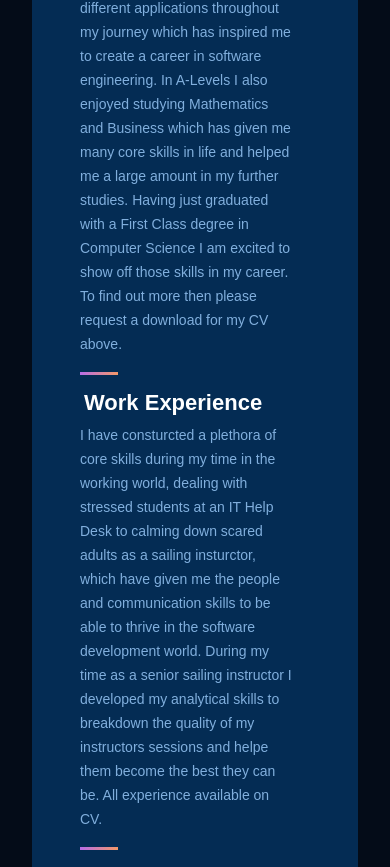
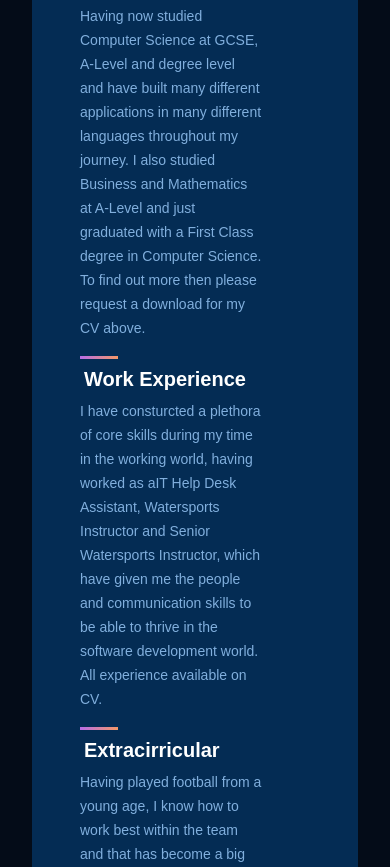
Before and after one commit to MartinPezet/portfolio-website, a React (Create React App) app in the folder client/: page / in a window 390 px wide. Shown: the part 2050-2917 px from the top of the page. Built offline with nearby package versions, Linux system fonts and the light colour scheme.

Commit message:
Changed some small styles and content for about

```diff
--- a/client/src/components/about/about.css
+++ b/client/src/components/about/about.css
@@ -15,7 +15,7 @@
 
 .aboutTitle h1 {
     padding: 0.25rem;
-    font-size: 28px;
+    font-size: 24px;
     line-height: 40px;
     font-weight: 700;
     color: #fff;
@@ -25,8 +25,6 @@
     width: 38px;
     height: 3px;
     background: var(--gradientBar);
-
-    margin-bottom: 0.5rem;
 }
 
 .aboutText{
@@ -35,7 +33,7 @@
 }
 
 .aboutText p {
-    padding-right: 1rem;
+    padding-right: 3rem;
 
     font-size: 14px;
     font-weight: 300;
--- a/client/src/containers/aboutMe/AboutMe.js
+++ b/client/src/containers/aboutMe/AboutMe.js
@@ -15,9 +15,9 @@ const AboutMe = () => {
         <a className="gradientText" href="#downloadCV">Request CV</a>
       </div>
       <div className="aboutMeContent">
-        <About title="Education" text="I have now studied Computer Science at GCSE, A-Level and degree level and have built many different applications throughout my journey which has inspired me to create a career in software engineering. In A-Levels I also enjoyed studying Mathematics and Business which has given me many core skills in life and helped me a large amount in my further studies. Having just graduated with a First Class degree in Computer Science I am excited to show off those skills in my career. To find out more then please request a download for my CV above." />
-        <About title="Work Experience" text="I have consturcted a plethora of core skills during my time in the working world, dealing with stressed students at an IT Help Desk to calming down scared adults as a sailing insturctor, which have given me the people and communication skills to be able to thrive in the software development world. During my time as a senior sailing instructor I developed my analytical skills to breakdown the quality of my instructors sessions and helpe them become the best they can be. All experience available on CV." />
-        <About title="Extracirricular" text="Having played football from the ages of 6 to 18 I know how to work best within the team and that has become a big part of my personality. I alos have developed my organisational skills with completing my Bronze and Silver DofE with Scouts and currently undergoing my Gold DofE. I also enjoy gaming, programming and sailing within my free time with the latter being a big part of my personal life in recent years." />
+        <About title="Education" text="Having now studied Computer Science at GCSE, A-Level and degree level and have built many different applications in many different languages throughout my journey. I also studied Business and Mathematics at A-Level and just graduated with a First Class degree in Computer Science. To find out more then please request a download for my CV above." />
+        <About title="Work Experience" text="I have consturcted a plethora of core skills during my time in the working world, having worked as aIT Help Desk Assistant, Watersports Instructor and Senior Watersports Instructor, which have given me the people and communication skills to be able to thrive in the software development world. All experience available on CV." />
+        <About title="Extracirricular" text="Having played football from a young age, I know how to work best within the team and that has become a big part of my personality. I also have developed my organisational skills with completing my Bronze and Silver DofE with Scouts and currently undergoing my Gold DofE. I also enjoy gaming, programming and sailing within my free time with the latter being a big part of my personal life in recent years." />
       </div>
     </section>
   )
--- a/client/src/containers/aboutMe/aboutMe.css
+++ b/client/src/containers/aboutMe/aboutMe.css
@@ -41,7 +41,11 @@
     margin-top: 1rem;
 }
 
-
+@media screen and (max-width: 950px)  {
+    .aboutMeContent {
+        flex-direction: column;
+    }
+}
 
 @media screen and (max-width: 850px)  {
     .aboutMeTitle {
@@ -52,10 +56,6 @@
     .aboutMe .aboutText p {
         line-height: 24px;
     }
-
-    .aboutMeContent {
-        flex-direction: column;
-    }
 }
 
 @media screen and (max-width: 650px)  {
@@ -65,7 +65,7 @@
     }
 
     .aboutMe .aboutTitle h1 {
-        font-size: 22px;
+        font-size: 20px;
         line-height: 32px;
     }
 
```
